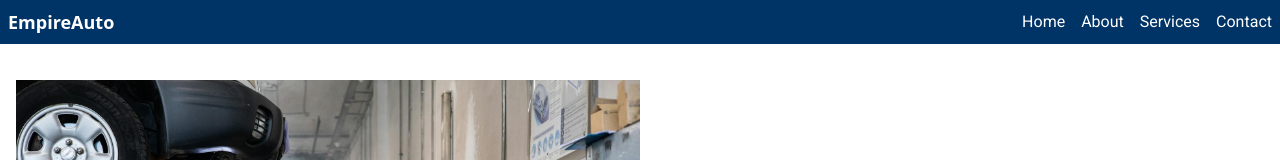
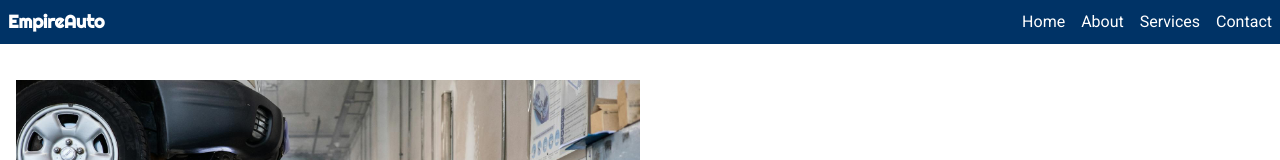
Before and after one commit to johnlombardi389/auto-website, a React (Vite) app: page / in a window 1280 px wide. Shown: the top 160 px of the page. Built offline with nearby package versions, Linux system fonts and the light colour scheme.

Commit message:
Added logo font to nav and footer

```diff
--- a/index.html
+++ b/index.html
@@ -9,7 +9,7 @@
     <link rel="preconnect" href="https://fonts.googleapis.com" />
     <link rel="preconnect" href="https://fonts.gstatic.com" crossorigin />
     <link
-      href="https://fonts.googleapis.com/css2?family=Montserrat:wght@300;400;700&family=Roboto:wght@300;400;700&display=swap"
+      href="https://fonts.googleapis.com/css2?family=Montserrat:wght@300;400;700&family=Righteous&family=Roboto:wght@300;400;700&display=swap"
       rel="stylesheet"
     />
   </head>
--- a/src/components/Footer.jsx
+++ b/src/components/Footer.jsx
@@ -12,7 +12,7 @@ const Footer = () => {
       {/* Phone Number */}
       <div className="mb-4">
         <FaPhoneAlt size={25} className="inline-block mr-2" />
-        <span className="text-lg font-bold font-montserrat">
+        <span className="text-xl font-bold font-montserrat">
           Call us: 123-456-7890
         </span>
       </div>
@@ -35,6 +35,9 @@ const Footer = () => {
 
       {/* Company Address and Working Hours */}
       <div>
+        <p className="text-white text-lg font-bold font-righteous">
+          EmpireAuto
+        </p>
         <p className="mb-2 font-roboto">20 W 34th St., New York, NY 10001</p>
       </div>
     </footer>
--- a/src/components/Nav.jsx
+++ b/src/components/Nav.jsx
@@ -24,7 +24,7 @@ const Nav = () => {
       <div className="container mx-auto flex items-center justify-between">
         {/* Branding/Logo (Left Section) */}
         <div className="flex items-center">
-          <a href="/" className="text-white text-lg font-bold">
+          <a href="/" className="text-white text-lg font-bold font-righteous">
             EmpireAuto
           </a>
         </div>
--- a/tailwind.config.js
+++ b/tailwind.config.js
@@ -6,6 +6,7 @@ module.exports = {
       fontFamily: {
         montserrat: ["Montserrat", "sans-serif"],
         roboto: ["Roboto", "sans-serif"],
+        righteous: ["Righteous", "sans-serif"],
       },
       backgroundColor: {
         blue: "#003366",
```
